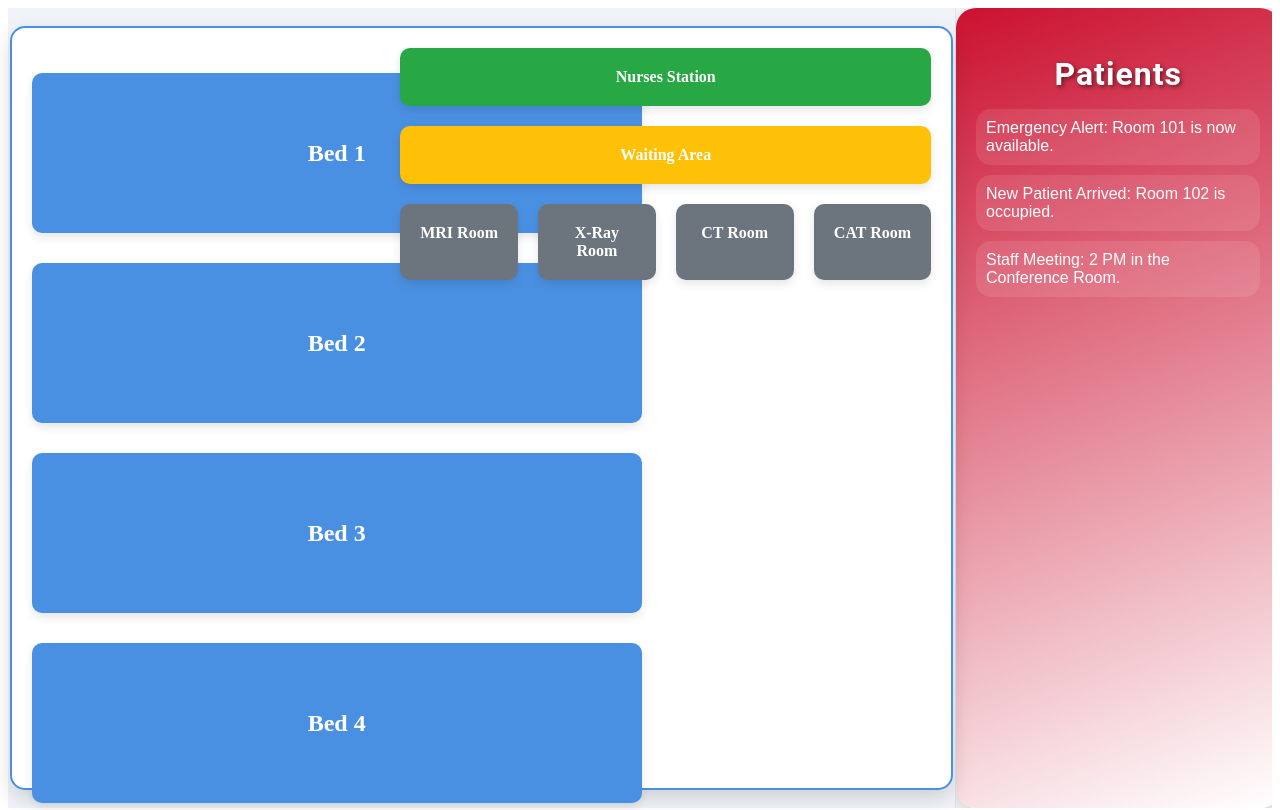
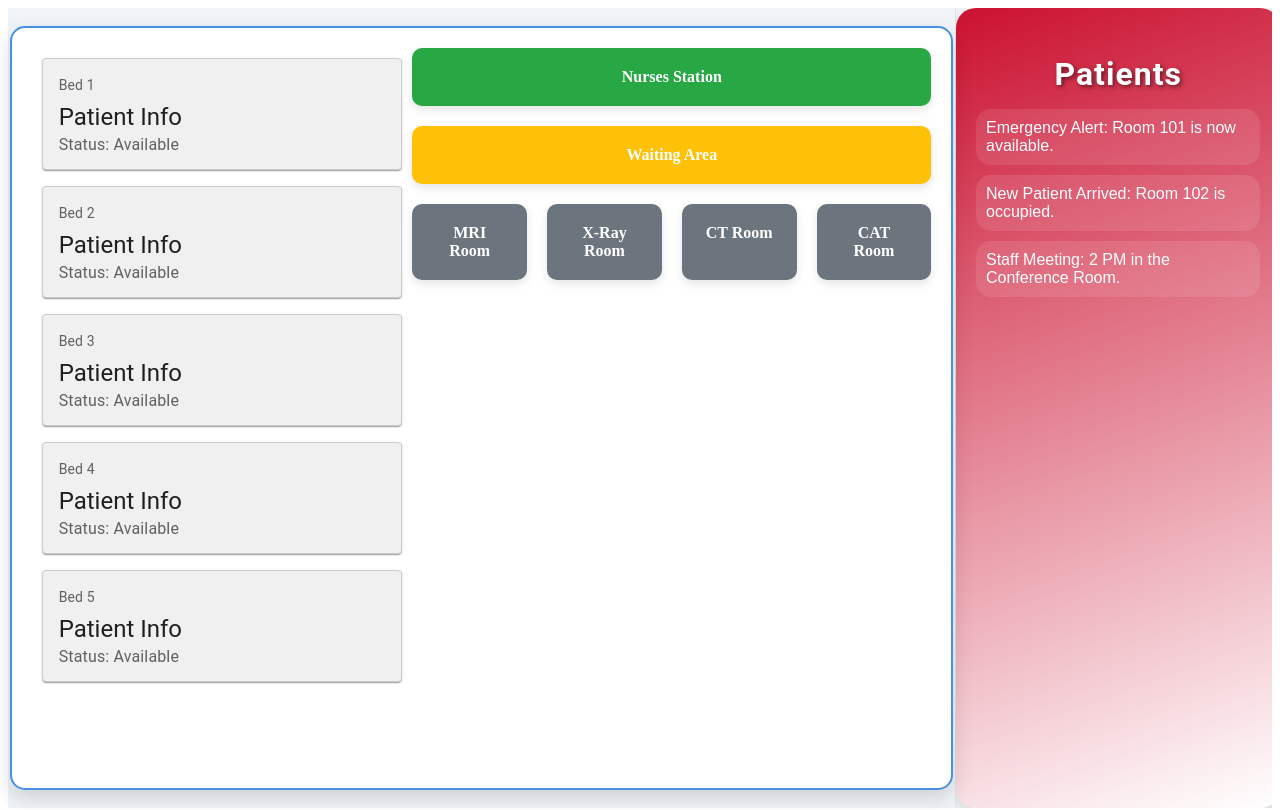
Before and after one commit to SahilPatel650/triage-dashboard, a Next.js app in the folder triage-dashboard/: page / in a window 1280 px wide. Shown: the top 810 px of the page. Built offline with nearby package versions, Linux system fonts and the light colour scheme.

Commit message:
material ui

```diff
--- a/triage-dashboard/src/app/components/BedStack.js
+++ b/triage-dashboard/src/app/components/BedStack.js
@@ -1,18 +1,43 @@
 // src/components/BedStack.js
 import React from 'react';
+import Box from '@mui/material/Box';
+import Card from '@mui/material/Card';
+import CardActions from '@mui/material/CardActions';
+import CardContent from '@mui/material/CardContent';
+import Button from '@mui/material/Button';
+import Typography from '@mui/material/Typography';
 import styles from './BedStack.module.css';
 
 const BedStack = ({ onBedClick }) => {
   return (
     <div className={styles.bedStack}>
       {[...Array(5)].map((_, index) => (
-        <div
+        <Card
           key={index}
           className={styles.bed}
-          onClick={() => onBedClick(index + 1)}
+          sx={{
+            minWidth: 275,
+            backgroundColor: '#f0f0f0', // Light grey background color
+            border: '1px solid #ccc', // Optional: Add a border
+            marginBottom: 2, // Space between cards
+          }}
         >
-          Bed {index + 1}
-        </div>
+          <CardContent>
+            <Typography gutterBottom sx={{ color: 'text.secondary', fontSize: 14 }}>
+              Bed {index + 1}
+            </Typography>
+            <Typography variant="h5" component="div">
+              Patient Info
+            </Typography>
+            <Typography sx={{ color: 'text.secondary', mb: 1.5 }}>Status: Available</Typography>
+            <Typography variant="body2">
+              Details about the bed and patient status can go here.
+            </Typography>
+          </CardContent>
+          <CardActions>
+            <Button size="small" onClick={() => onBedClick(index + 1)}>View Details</Button>
+          </CardActions>
+        </Card>
       ))}
     </div>
   );
--- a/triage-dashboard/src/app/components/BedStack.module.css
+++ b/triage-dashboard/src/app/components/BedStack.module.css
@@ -1,31 +1,17 @@
 /* src/components/BedStack.module.css */
 .bedStack {
 display: flex;
-    flex-direction: column;
-    gap: 30px; /* Space between the beds */
-    margin-right: 20px; /* Space between beds and the right-side area */
-    margin-top: 25px;
+flex-direction: column; /* Stack cards vertically */
+max-height: 80vh; /* Set a max height */
+overflow-y: auto; /* Enable scrolling if content overflows */
+padding: 10px; /* Optional: Add padding */
 }
 
 .bed {
-    background-color: #4a90e2; /* Soft blue for beds */
-    color: white; /* White text for beds */
-    display: flex;
-    justify-content: center;
-    align-items: center;
-    border-radius: 10px; /* Rounded corners for beds */
 cursor: pointer; /* Change cursor to pointer */
-    transition: background-color 0.3s, transform 0.2s; /* Smooth transition for hover */
-    padding: 30px; /* Increase padding for better click area */
-    font-weight: bold; /* Bold text for beds */
-    box-shadow: 0 4px 10px rgba(0, 0, 0, 0.1); /* Subtle shadow */
-    font-size: 1.5em; /* Larger font size for better visibility */
-    height: 100px; /* Increase height */
-    width: 600%; /* Change to 100% to fill available width of parent */
-    max-width: 550px; /* Limit max width for larger screens */
+transition: transform 0.2s; /* Smooth transition for hover */
 }
 
 .bed:hover {
-    background-color: #357ab8; /* Darker blue on hover */
 transform: translateY(-5px); /* Lift effect on hover */
 }
```
Also changed, not shown: triage-dashboard/package.json (+8 -5 lines), 1 other file (tests, documents, lock files or other folders). Lines whose indentation alone changed are shown as unchanged.
